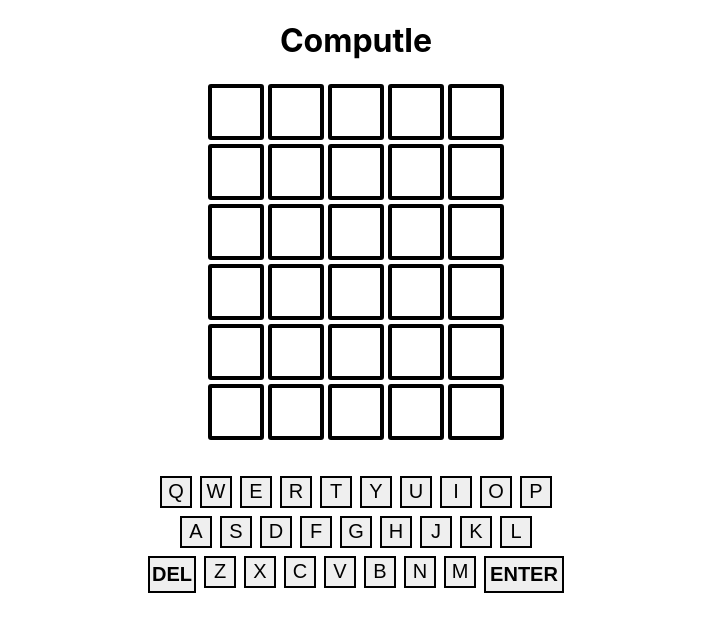
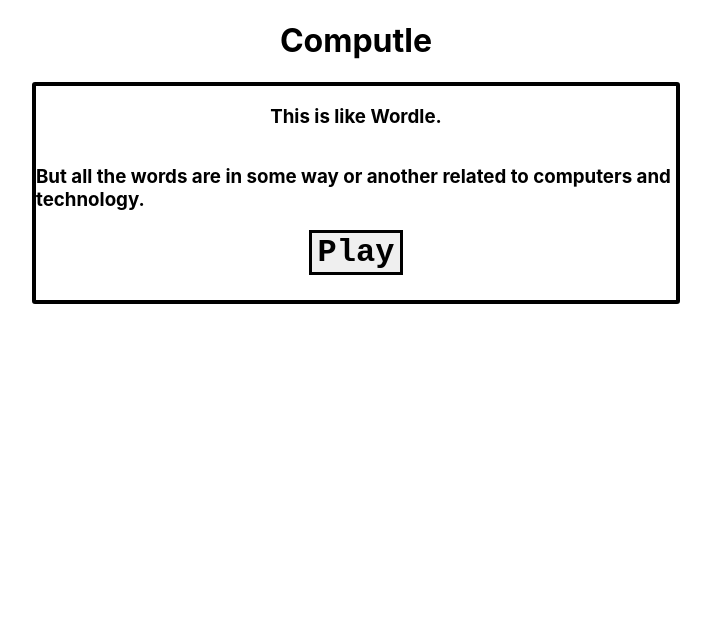
Before and after one commit to alixplayz/computle, a React (Create React App) app: page / in a window 1280 px wide. Shown: the top 632 px of the page, without its empty margins (284-995 px from the left). Built offline with nearby package versions, Linux system fonts and the light colour scheme.

Commit message:
working except for word generation

```diff
--- a/src/App.css
+++ b/src/App.css
@@ -118,3 +118,31 @@
     align-items: center;
     text-transform: uppercase;
 }
+
+.menu-box {
+    width: 50%;
+    display: flex;
+    flex-direction: column;
+    justify-content: center;
+    align-items: center;
+    border: 4px solid;
+    border-radius: 3px;
+    margin: 0 auto;
+}
+
+.menu-text {
+    display: flex;
+    justify-content: center;
+    align-items: center;
+}
+
+.menu-button {
+    display: flex;
+    justify-content: center;
+    align-items: center;
+    font-family: 'Courier New', Courier, monospace;
+    font-size: 32px;
+    font-weight: bold;
+    border: 3px solid;
+    margin-bottom: 25px;
+}
--- a/src/App.js
+++ b/src/App.js
@@ -1,18 +1,46 @@
-import React from 'react'
+import { render } from '@testing-library/react';
+import React, { useState } from 'react'
 import "./App.css"
 import Board from './board';
 import Keyboard from './keyboard';
 import {correctWord} from './wordList'
 
+
+
 function App() {
 
+  // print correct word
   console.log("DEBUG correctWord: " + correctWord)
+
+  // useState to check if the user has passed the menu screen
+  const [menuPassed, setPassed] = useState(false)
+
+  // checks if user is on menu screen or not, and render accordingly
+  const RenderCheck = () => {
+    if (menuPassed === false) {
+      return (
+        <div>
+            <div className='menu-box'>
+              <h3 className='menu-text'>This is like Wordle.</h3>
+              <h3 className='menu-text'>But all the words are in some way or another related to computers and technology.</h3>
+              <button className='menu-button' onClick={() => {setPassed(true)}}>Play</button>
+            </div>
+        </div>
+      )
+    } else {
+      return (
+        <div>
+          <Board />
+          <Keyboard />
+        </div>
+      );
+    }
+  }
 
   return (
     <div>
       <h1 className='title'>Computle</h1>
-      <Board />
-      <Keyboard />
+      <RenderCheck />
     </div>
   );
 }
--- a/src/board.js
+++ b/src/board.js
@@ -12,17 +12,24 @@
     return false
 }
 
-
-function sleep(ms) {
-    return new Promise(resolve => setTimeout(resolve, ms));
-}
-
 function Board() {
 
     // guess states
     const [currentGuess, setCurrent] = useState([])
     const [pastGuesses, setPast] = useState([])
+
+    // other states
     const [effectHack, setHack] = useState(0)
+    const [Won, setWon] = useState(() => {
+        return (
+            null
+        )
+    })
+
+    // function to render the "won" screen
+    const WonRender = () => {
+        return Won
+    }
 
     // do the box background coloring
     const boxColorFunc = () =>  {
@@ -184,6 +191,13 @@
                         boxColorFunc()
                         for (let i = 0; i !== 69; i++) {
                             console.log("YOU WON!!!!!!!!!!")
+                            setWon(() => {
+                                return (
+                                    <div style={{position: "absolute"}}>
+                                        <h1>you won lo!L</h1>
+                                    </div>
+                                )
+                            })
                         }
                     } else {
                         console.log("DEBUG: person locked in guess")
@@ -417,6 +431,21 @@
             backgroundColor: "white"
         },
         // row 5
+        {
+            backgroundColor: "white"
+        },
+        {
+            backgroundColor: "white"
+        },
+        {
+            backgroundColor: "white"
+        },
+        {
+            backgroundColor: "white"
+        },
+        {
+            backgroundColor: "white"
+        }
     ])
 
 
@@ -528,6 +557,7 @@
                     <RenderEitherRow6 whichRender={4} />
                 </div>
             </div>
+            <WonRender />
         </div>
     );
 }
--- a/src/wordList.js
+++ b/src/wordList.js
@@ -5,15 +5,16 @@
     "mille",
     "bille",
     "dille",
-    "dmill"
+    "dmill",
+    "pisss"
 ];
 
 // correct word person needs to guess
-const correctWord = randomizeWord();
+const correctWord = getCorrectWord();
 
 // function to randomize the word
-function randomizeWord() {
-  return wordList[Math.floor(Math.random() * wordList.length)]
+function getCorrectWord() {
+  return wordList[4]
 }
 
 export {
```
